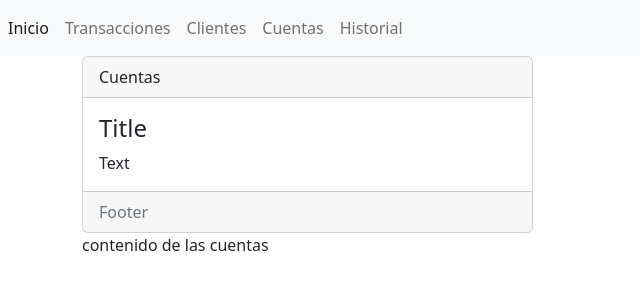
After one commit to JaviBlaus/Sistemas-Op, a PHP site: page /Cuentas.php in a window 1280 px wide. The commit adds this page. Shown: the top 300 px of the page, without its empty margins (0-640 px from the left). Run offline with PHP 8.4, Linux system fonts and the light colour scheme.

Commit message:
Se termina la seccion "cliente" y comienza cuenta"

```diff
--- /dev/null
+++ b/websito/secciones/Cuentas.php
@@ -0,0 +1,28 @@
+<?php include("../templates/cabecera.php");?>
+
+<div class="row">
+    <div class="col-5">
+        <form action="" method="post">
+        <div class="card">
+            <div class="card-header">
+                Cuentas
+            </div>
+            <div class="card-body">
+                <h4 class="card-title">Title</h4>
+                <p class="card-text">Text</p>
+            </div>
+            <div class="card-footer text-muted">
+                Footer
+            </div>
+        </div>
+
+
+        </form>
+    </div>
+    <div class="col-7">
+
+    </div>
+</div>
+
+    contenido de las cuentas
+<?php include("../templates/pie.php");?>
--- a/websito/templates/cabecera.php
+++ b/websito/templates/cabecera.php
@@ -19,6 +19,7 @@
                     <a class="nav-item nav-link active" href="index.php">Inicio </a>
                     <a class="nav-item nav-link" href="transacciones.php">Transacciones</a>
                     <a class="nav-item nav-link" href="Clientes.php">Clientes</a>
+                    <a class="nav-item nav-link" href="Cuentas.php">Cuentas</a>
                     <a class="nav-item nav-link" href="Historial.php">Historial</a>
                 </div>
             </nav>
```
Also changed, not shown: websito/secciones/Clientes.php (+12 -2 lines), websito/secciones/Clientes_ver.php (+11 -7 lines), websito/secciones/Cuentas_ver.php (added).
